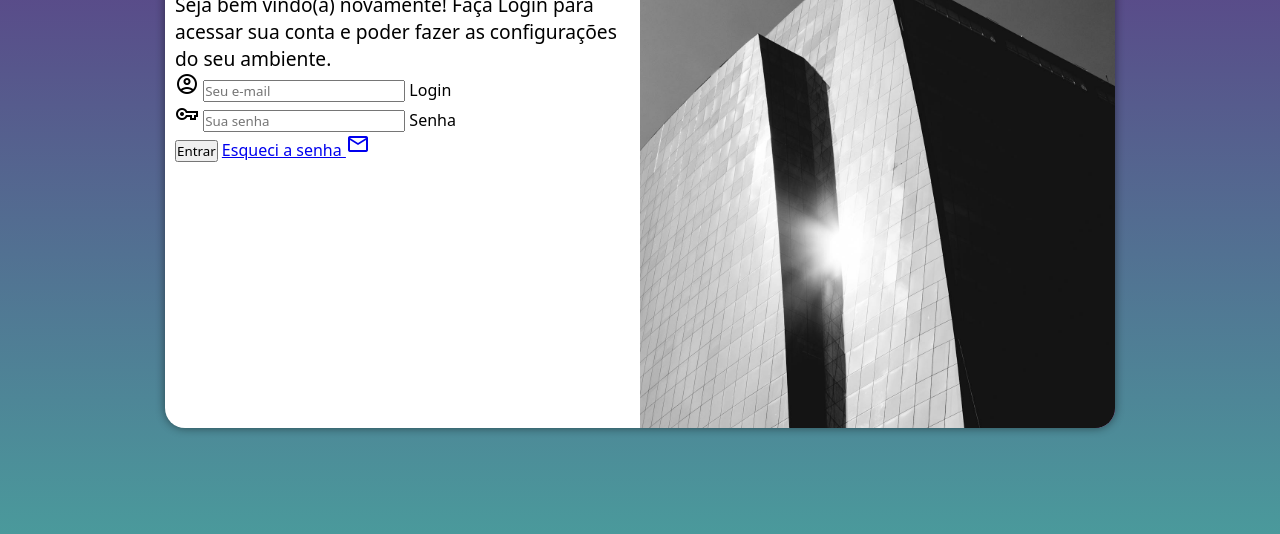
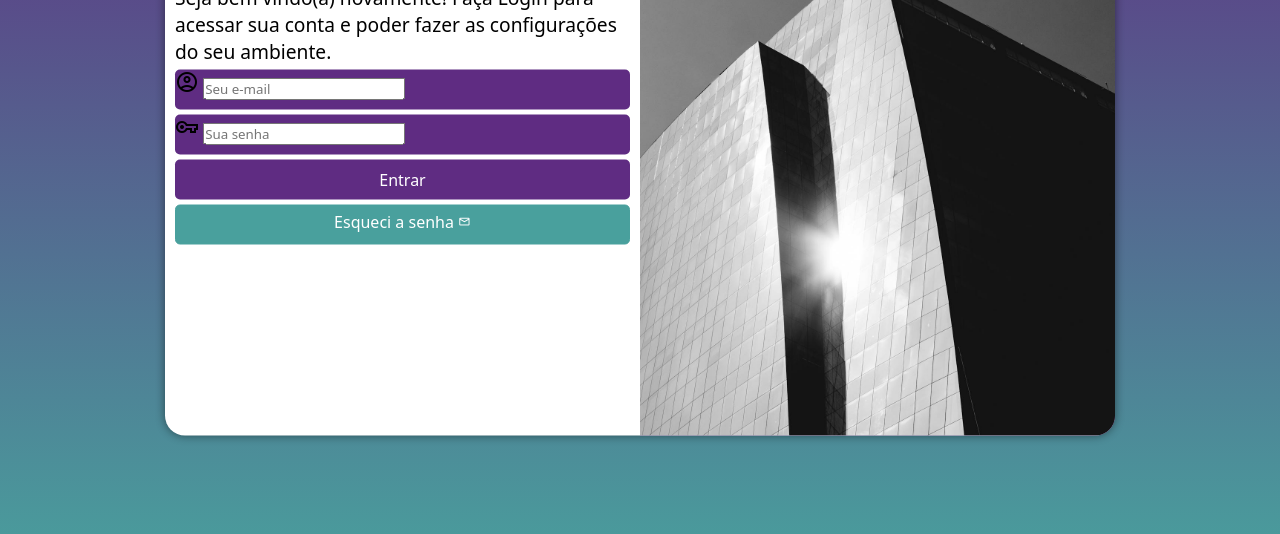
Before and after one commit to GustavoLoiola/projeto-login, a plain HTML site: page index.html in a window 1280 px wide. Shown: the part 222-756 px from the top of the page. Drawn offline with nearby package versions, Linux system fonts and the light colour scheme.

Commit message:
atualizando o formulário

```diff
--- a/estilos/style.css
+++ b/estilos/style.css
@@ -34,7 +34,7 @@
 
     background-color: white;
     width: 250px;
-    height: 500px;
+    height: 515px;
     border-radius: 20px;
     box-shadow: 0px 0px 10px rgba(0, 0, 0, 0.479);
 
@@ -64,3 +64,58 @@
 div#formulario > p {
     font-size: 0.8em;
 }
+
+form > div.campo {
+    display: block;
+    background-color: #5f2c82;
+    width: 100%;
+    height: 40px;
+    border-radius: 5px;
+    margin: 5px 0px;
+}
+
+div.campo > label {
+    display: none;
+}
+
+form > input[type=submit] {
+    display: block;
+    font-size: 1em;
+    width: 100%;
+    height: 40px;
+    background-color: #5f2c82 ;
+    color: white;
+    border: none;
+    border-radius: 5px;
+    cursor: pointer;
+}
+
+form > input[type=submit]:hover {
+    background-color:  #3d1b51;
+    transition: 0.2s;
+}
+
+form > a.botao {
+    display: block;
+    text-align: center;
+    font-size: 1em;
+    width: 100%;
+    height: 40px;
+    padding-top: 5px;
+    margin-top: 5px;
+    background-color: #49a09d;
+    color: white;
+    border: 1px solid #49a09d;
+    border-radius: 5px;
+    text-decoration: none;
+}
+
+form > a.botao:hover {
+    background-color: #265452;
+    transition: 0.2s;
+}
+
+form > a.botao > span {
+    font-size: 0.8em;
+    padding-top: 5px;
+}
--- a/index.html
+++ b/index.html
@@ -33,7 +33,7 @@
                         <label for="isenha">Senha</label>
                     </div>
                     <input type="submit" value="Entrar">
-                    <a href="esqueci.html">Esqueci a senha
+                    <a href="esqueci.html" class="botao">Esqueci a senha
                         <span class="material-symbols-outlined"> mail </span>
                     </a>
                 </form>
```
